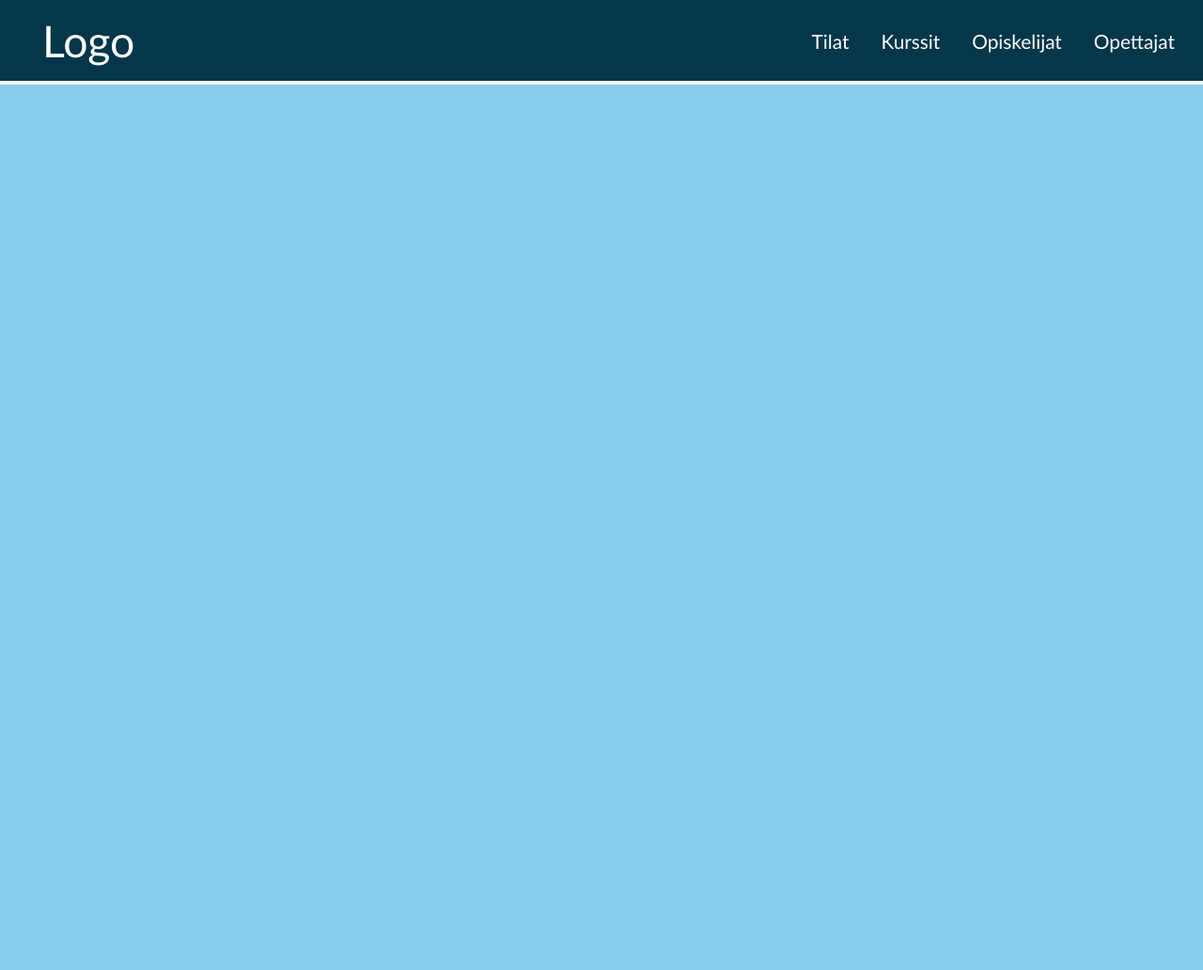
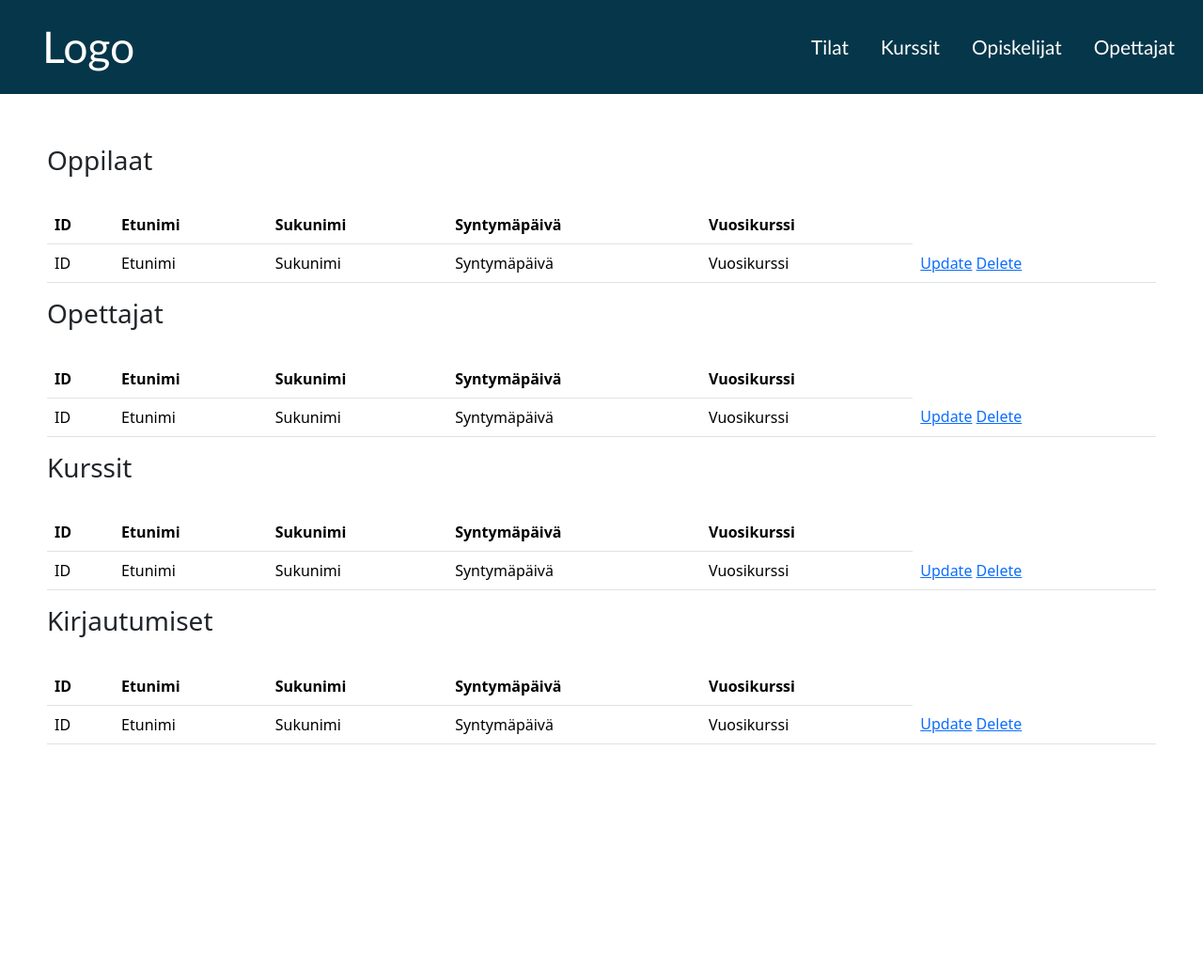
Before and after one commit to Autsku/Projekti, a PHP site: page /tiedot.php in a window 1280 px wide. Shown: the top 1032 px of the page at 94% size. Run offline with PHP 8.4, Linux system fonts and the light colour scheme.

Commit message:
update code

```diff
--- a/Projekti/Koodi/tiedot.php
+++ b/Projekti/Koodi/tiedot.php
@@ -5,7 +5,8 @@
     <meta charset="UTF-8">
     <meta name="viewport" content="width=device-width, initial-scale=1.0">
     <title>Logo</title>
-</head>
+
+    <link href="https://cdn.jsdelivr.net/npm/bootstrap@5.3.8/dist/css/bootstrap.min.css" rel="stylesheet" integrity="sha384-sRIl4kxILFvY47J16cr9ZwB07vP4J8+LH7qKQnuqkuIAvNWLzeN8tE5YBujZqJLB" crossorigin="anonymous"></head>
 <body>
     <div class="header">
         <a href="index.php" class="logo">Logo</a>
@@ -17,5 +18,130 @@
         </div>
     </div>
 
+    <div class="box" style="margin: 50px;">
+        <div class="oppilaat">
+            <h3>Oppilaat</h3>
+            <br>
+            <table class="table">
+                <thead>
+                    <tr>
+                        <th>ID</th>
+                        <th>Etunimi</th>
+                        <th>Sukunimi</th>
+                        <th>Syntymäpäivä</th>
+                        <th>Vuosikurssi</th>
+                    </tr>
+                <thead>
+
+                <tbody>
+                    <tr>
+                        <td>ID</td>
+                        <td>Etunimi</td>
+                        <td>Sukunimi</td>
+                        <td>Syntymäpäivä</td>
+                        <td>Vuosikurssi</td>
+
+                        <td>
+                            <a href='Update'>Update</a>
+                            <a href='Delete'>Delete</a>
+                        </td>
+                    </tr>
+                </tbody>
+            </table>
+        </div>
+
+        <div class="opettajat">
+            <h3>Opettajat</h3>
+            <br>
+            <table class="table">
+                <thead>
+                    <tr>
+                        <th>ID</th>
+                        <th>Etunimi</th>
+                        <th>Sukunimi</th>
+                        <th>Syntymäpäivä</th>
+                        <th>Vuosikurssi</th>
+                    </tr>
+                <thead>
+
+                <tbody>
+                    <tr>
+                        <td>ID</td>
+                        <td>Etunimi</td>
+                        <td>Sukunimi</td>
+                        <td>Syntymäpäivä</td>
+                        <td>Vuosikurssi</td>
+
+                        <td>
+                            <a href='Update'>Update</a>
+                            <a href='Delete'>Delete</a>
+                        </td>
+                    </tr>
+                </tbody>
+            </table>
+        </div>
+
+        <div class="kurssit">
+            <h3>Kurssit</h3>
+            <br>
+            <table class="table">
+                <thead>
+                    <tr>
+                        <th>ID</th>
+                        <th>Etunimi</th>
+                        <th>Sukunimi</th>
+                        <th>Syntymäpäivä</th>
+                        <th>Vuosikurssi</th>
+                    </tr>
+                <thead>
+
+                <tbody>
+                    <tr>
+                        <td>ID</td>
+                        <td>Etunimi</td>
+                        <td>Sukunimi</td>
+                        <td>Syntymäpäivä</td>
+                        <td>Vuosikurssi</td>
+
+                        <td>
+                            <a href='Update'>Update</a>
+                            <a href='Delete'>Delete</a>
+                        </td>
+                    </tr>
+                </tbody>
+            </table>
+        </div>
+
+        <div class="kirjautumiset">
+            <h3>Kirjautumiset</h3>
+            <br>
+            <table class="table">
+                <thead>
+                    <tr>
+                        <th>ID</th>
+                        <th>Etunimi</th>
+                        <th>Sukunimi</th>
+                        <th>Syntymäpäivä</th>
+                        <th>Vuosikurssi</th>
+                    </tr>
+                <thead>
+
+                <tbody>
+                    <tr>
+                        <td>ID</td>
+                        <td>Etunimi</td>
+                        <td>Sukunimi</td>
+                        <td>Syntymäpäivä</td>
+                        <td>Vuosikurssi</td>
+
+                        <td>
+                            <a href='Update'>Update</a>
+                            <a href='Delete'>Delete</a>
+                        </td>
+                    </tr>
+                </tbody>
+            </table>
+        </div>
+    </div>
 </body>
 </html>
```
